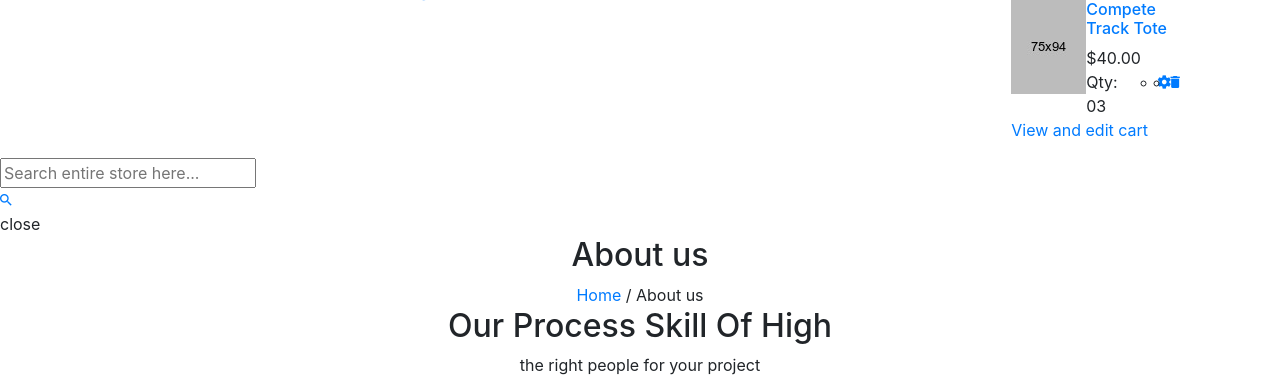
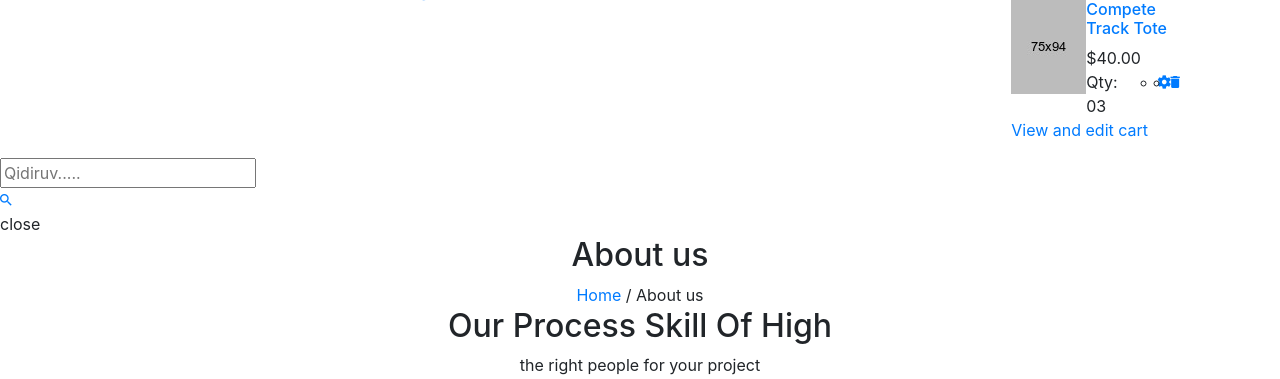
Before and after one commit to Bobur2828/book, a Django app: page /about/ in a window 1280 px wide. Shown: the part 357-736 px from the top of the page. Run offline with Django 5.2, Linux system fonts and the light colour scheme; some libraries are stand-ins or nearby versions; some web fonts are replaced.

Commit message:
search kod xatolik bor

```diff
--- a/kitob/urls.py
+++ b/kitob/urls.py
@@ -5,9 +5,10 @@ from . import settings
 from django.urls import path,include
 
 urlpatterns = [
+    path('users/', include('users.urls')),
     path('admin/', admin.site.urls),
     path('', include('my_app.urls')),
-    path('users/', include('users.urls')),
+
 
 
 ]+ static(settings.MEDIA_URL, document_root=settings.MEDIA_ROOT)
--- a/my_app/urls.py
+++ b/my_app/urls.py
@@ -27,6 +27,7 @@ urlpatterns = [
     path('single-product/', views.single_product, name='single_product'),
     path('team/', views.team, name='team'),
     path('wishlist/', views.wishlist, name='wishlist'),
+    path('search/', views.searchpage, name='searchpage'),
 
 
 
--- a/my_app/views.py
+++ b/my_app/views.py
@@ -4,12 +4,22 @@ from .models import Slider,Books,Category
 def index(request):
     sliders=Slider.objects.all()
     books=Books.objects.all()
-    data={
+
+    if 'qidiruv' in request.POST:
+        qidiruv = request.POST['qidiruv']
+
+        books = Books.objects.filter(name__contains=qidiruv)
+
+    else:
+        books = books
+
+
+    context = {
         "sliders":sliders,
         "books":books
     }
 
-    return render(request, 'my_app/index.html', context=data)
+    return render(request, 'my_app/index.html', context)
 
 def about(request):
     return render(request, 'my_app/about.html')
@@ -89,3 +99,18 @@ def wishlist(request):
 
 def test(request):
     return render(request, 'my_app/wishlist.html')
+
+
+def searchpage(request):
+    if 'qidiruv' in request.GET:
+        qidiruv = request.GET['qidiruv']
+
+        data = Books.objects.filter(name__icontains=qidiruv)
+        print(data)
+    else:
+        data = Books.objects.all()
+        print(data)
+    context = {
+        'data': data
+    }
+    return render(request, 'my_app/index.html', context)
--- a/templates/base.html
+++ b/templates/base.html
@@ -296,11 +296,12 @@
 		<!-- //Header -->
 		<!-- Start Search Popup -->
 		<div class="brown--color box-search-content search_active block-bg close__top">
-			<form id="search_mini_form" class="minisearch" action="#">
+			<form id="search_mini_form" class="minisearch" action="/search/" method="post">
+
 				<div class="field__search">
-					<input type="text" placeholder="Search entire store here...">
+					<input type="text" placeholder="Qidiruv....." name="qidiruv">
 					<div class="action">
-						<a href="#"><i class="zmdi zmdi-search"></i></a>
+						<a href=""><i class="zmdi zmdi-search"></i></a>
 					</div>
 				</div>
 			</form>
```
